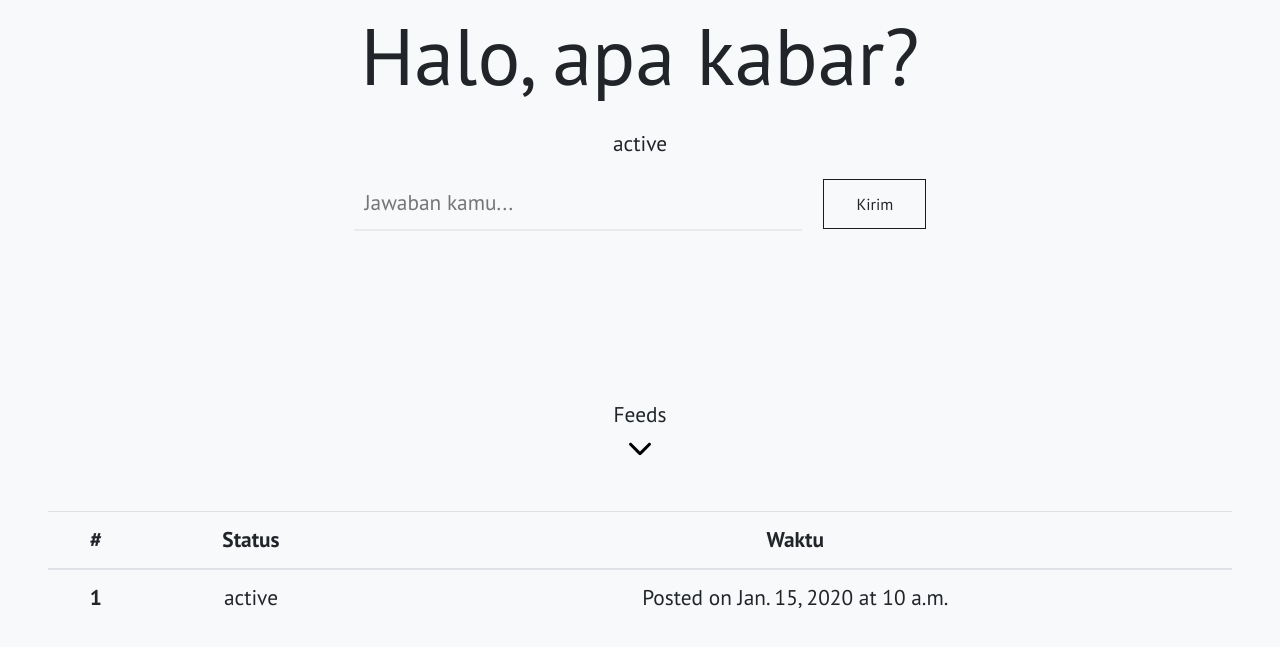
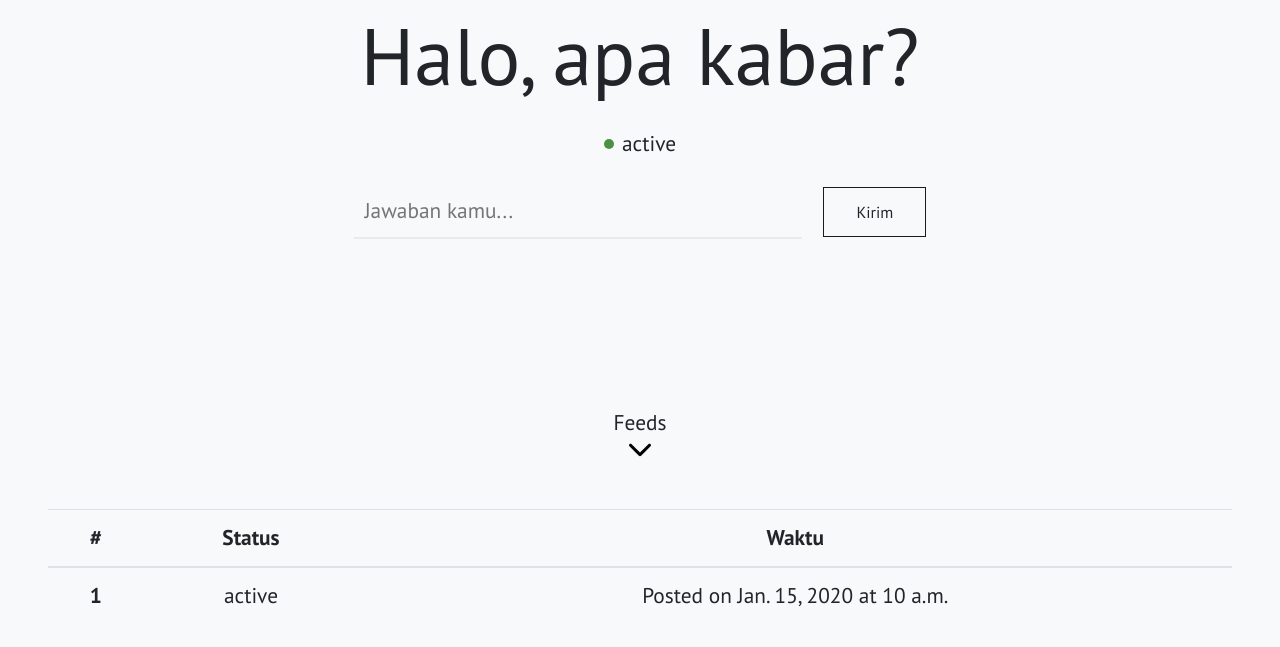
Before and after one commit to mrifqyz/django-simple-project, a Django app: page / in a window 1280 px wide. Shown: the part 56-703 px from the top of the page. Run offline with Django 3.2, Linux system fonts and the light colour scheme; tables that the repository leaves empty hold one stand-in row (values such as "Sample post"); some libraries are stand-ins or nearby versions.

Commit message:
add current status

```diff
--- a/ededet/static/main.css
+++ b/ededet/static/main.css
@@ -48,3 +48,32 @@ body{
 .disable-margin{
     margin: 0;
 }
+
+.circle{
+    background-color: aqua;
+    border-radius: 50%;
+    height: 10px;
+    width: 10px;
+}
+
+.green{
+    background-color: #4c9143;
+}
+
+.red{
+    background-color: #9e2222;
+}
+
+.flex-left{
+    display: flex;
+    justify-content: left;
+    align-items: center;
+    flex-direction: row;
+}
+
+.flex-center-col{
+    display: flex;
+    justify-content: center;
+    flex-direction: column;
+    align-items: center;
+}
--- a/ededet/templates/landing.html
+++ b/ededet/templates/landing.html
@@ -24,11 +24,11 @@
     </nav>
 
     <div class="main-content">
-        <div class="mb-5 mx-5 py-2 align-c">
+        <div class="mb-5 mx-5 py-2 flex-center-col align-c">
             <h1 class="text-big mb-4">Halo, apa kabar?</h1>
-            <div>
-                <div class="circle {% if status_obj > 0 %}green{% else %}red{% endif %}"></div>
-                <p>{% if status_obj > 0 %} {{latest.status}} {% else %}No status yet.{% endif %}</p>
+            <div class="flex-left mb-4">
+                <div class="circle {% if status_obj > 0 %}green{% else %}red{% endif %} mr-2"></div>
+                <p style="margin: 0;">{% if status_obj > 0 %} {{latest.status}} {% else %}No status yet.{% endif %}</p>
             </div>
             <div class="form-container">
                 <form method="POST" action="{% url 'status' %}">
@@ -39,12 +39,12 @@
             </div>
         </div>
         <br><br>
-        <div class="feeds-scroll my-5 align-c">
+        <div class="feeds-scroll my-5 flex-center-col">
             <p class="disable-margin">Feeds</p>
             <img src="{% static 'down.svg' %}" alt="" class="img14">
         </div>
 
-        <div class="status-container mx-5 align-c">
+        <div class="status-container mx-5 flex-center-col align-c">
             {% if status_obj > 0 %}
                 <table class="table">
                     <thead>
--- a/ededet/views.py
+++ b/ededet/views.py
@@ -6,10 +6,14 @@ from .models import Status
 def landing(request):
     form = StatusForm()
     i = Status.objects.all().count()
+    if(i==0):
+        obj = "No status yet."
+    else:
+        obj = Status.objects.filter(id=i)[0]
     var = {
         'status_data':Status.objects.all(),
         'status_obj':i,
-        'latest':Status.objects.filter(id=i)[0],
+        'latest':obj,
         'form':form
     }
     return render(request, 'landing.html', var)
```
